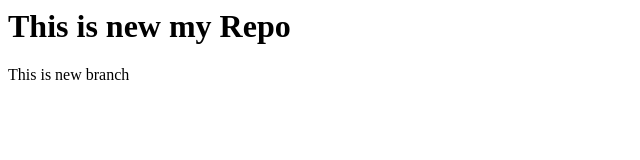
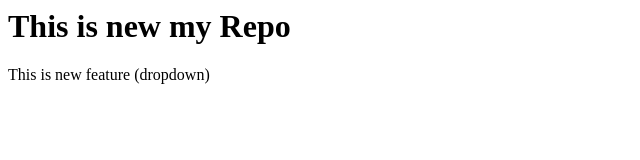
Before and after one commit to Roshan21-it/LocalRepository, a plain HTML site: page index.html in a window 1280 px wide. Shown: the full height of the page, 0-640 px from the left. Drawn offline with Linux system fonts and the light colour scheme.

Commit message:
Added new feature dropdown

```diff
--- a/index.html
+++ b/index.html
@@ -1,2 +1,2 @@
 <h1>This is new my Repo</h1>
-<p>This is new branch</p>
+<p>This is new feature (dropdown)</p>
```
